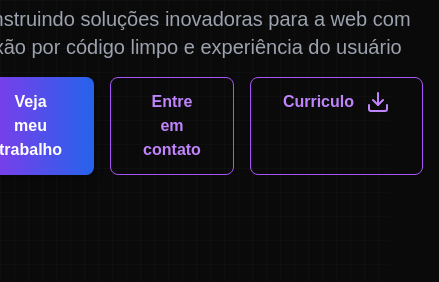
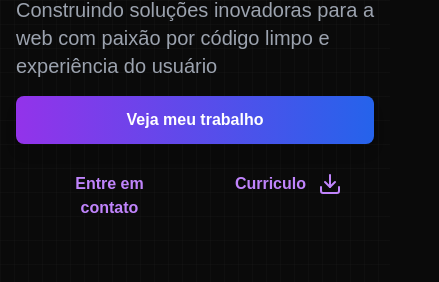
Before and after one commit to ThalysonRibeiro/my-portfolio-fullstack, a Next.js app: page /pt-br in a window 390 px wide. Shown: the part 408-690 px from the top of the page, 439 px wide, since content can reach past the window. Built offline with nearby package versions, Linux system fonts and the light colour scheme; no server answers.

Commit message:
responsive hero

```diff
--- a/src/components/en/Hero.tsx
+++ b/src/components/en/Hero.tsx
@@ -52,26 +52,28 @@ export function Hero() {
             animate={{ opacity: 1, y: 0 }}
             transition={{ duration: 0.7 }}
           >
-            <div className="flex gap-4 mt-4">
+            <div className="grid grid-cols-1 sm:grid-cols-2 gap-4 mt-4">
               <button
                 onClick={scrollToProjects}
                 className="bg-gradient-to-r from-purple-600 to-blue-600 text-white px-8 py-3 rounded-lg font-semibold hover:from-purple-700 hover:to-blue-700 transition-all duration-300 shadow-lg"
               >
                 View My Work
               </button>
+              <div className='w-full flex max-xs:flex-col'>
                 <button
                   onClick={scrollToContac}
-                className="border border-purple-500 text-purple-400 px-8 py-3 rounded-lg font-semibold hover:bg-purple-500 hover:text-white transition-all duration-300"
+                  className="text-purple-400 px-8 py-3 rounded-lg font-semibold  hover:text-white transition-all duration-300"
                 >
                   Contact Me
                 </button>
                 <a href="/Thalyson.pdf"
                   download="Thalyson.pdf"
-                className="flex gap-3 border border-purple-500 text-purple-400 px-8 py-3 rounded-lg font-semibold hover:bg-purple-500 hover:text-white transition-all duration-300"
+                  className="flex gap-3 text-purple-400 px-8 py-3 rounded-lg font-semibold  hover:text-white transition-all duration-300"
                 >
                   Curriculum
                   <Download />
                 </a>
+              </div>
             </div>
           </motion.div>
         </div>
--- a/src/components/pt-br/Hero.tsx
+++ b/src/components/pt-br/Hero.tsx
@@ -50,28 +50,30 @@ export function Hero() {
             initial={{ opacity: 0, y: 50 }}
             animate={{ opacity: 1, y: 0 }}
             transition={{ duration: 0.7 }}
-            className="flex gap-4 mt-4"
           >
-
+            <div className="grid grid-cols-1 sm:grid-cols-2 gap-4 mt-4">
               <button
                 onClick={scrollToProjects}
                 className="bg-gradient-to-r from-purple-600 to-blue-600 text-white px-8 py-3 rounded-lg font-semibold hover:from-purple-700 hover:to-blue-700 transition-all duration-300 shadow-lg"
               >
                 Veja meu trabalho
               </button>
+              <div className='w-full flex max-xs:flex-col'>
                 <button
                   onClick={scrollToContac}
-              className="border border-purple-500 text-purple-400 px-8 py-3 rounded-lg font-semibold hover:bg-purple-500 hover:text-white transition-all duration-300"
+                  className="text-purple-400 px-8 py-3 rounded-lg font-semibold  hover:text-white transition-all duration-300"
                 >
                   Entre em contato
                 </button>
                 <a href="/Thalyson.pdf"
                   download="Thalyson.pdf"
-              className="flex gap-3 border border-purple-500 text-purple-400 px-8 py-3 rounded-lg font-semibold hover:bg-purple-500 hover:text-white transition-all duration-300"
+                  className="flex gap-3 text-purple-400 px-8 py-3 rounded-lg font-semibold  hover:text-white transition-all duration-300"
                 >
                   Curriculo
                   <Download />
                 </a>
+              </div>
+            </div>
           </motion.div>
         </div>
       </div>
```
Lines whose indentation alone changed are shown as unchanged.
